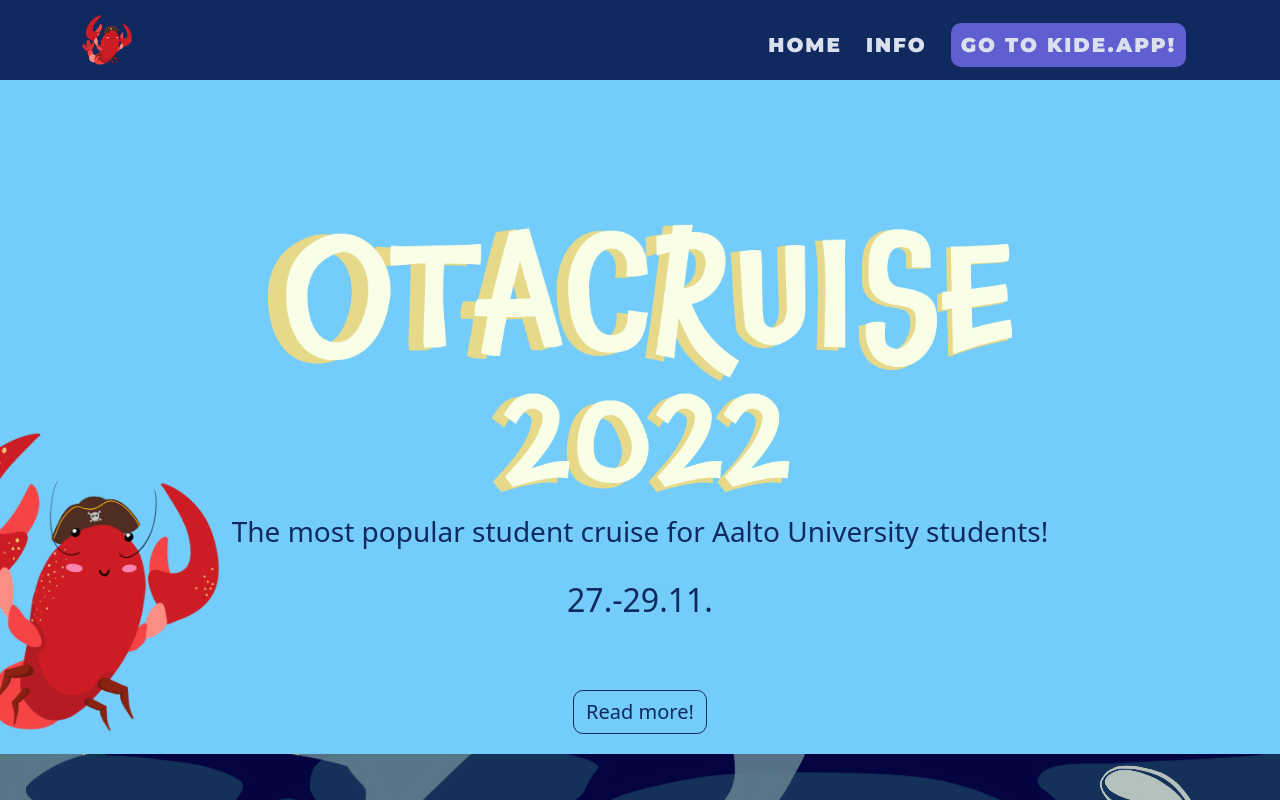
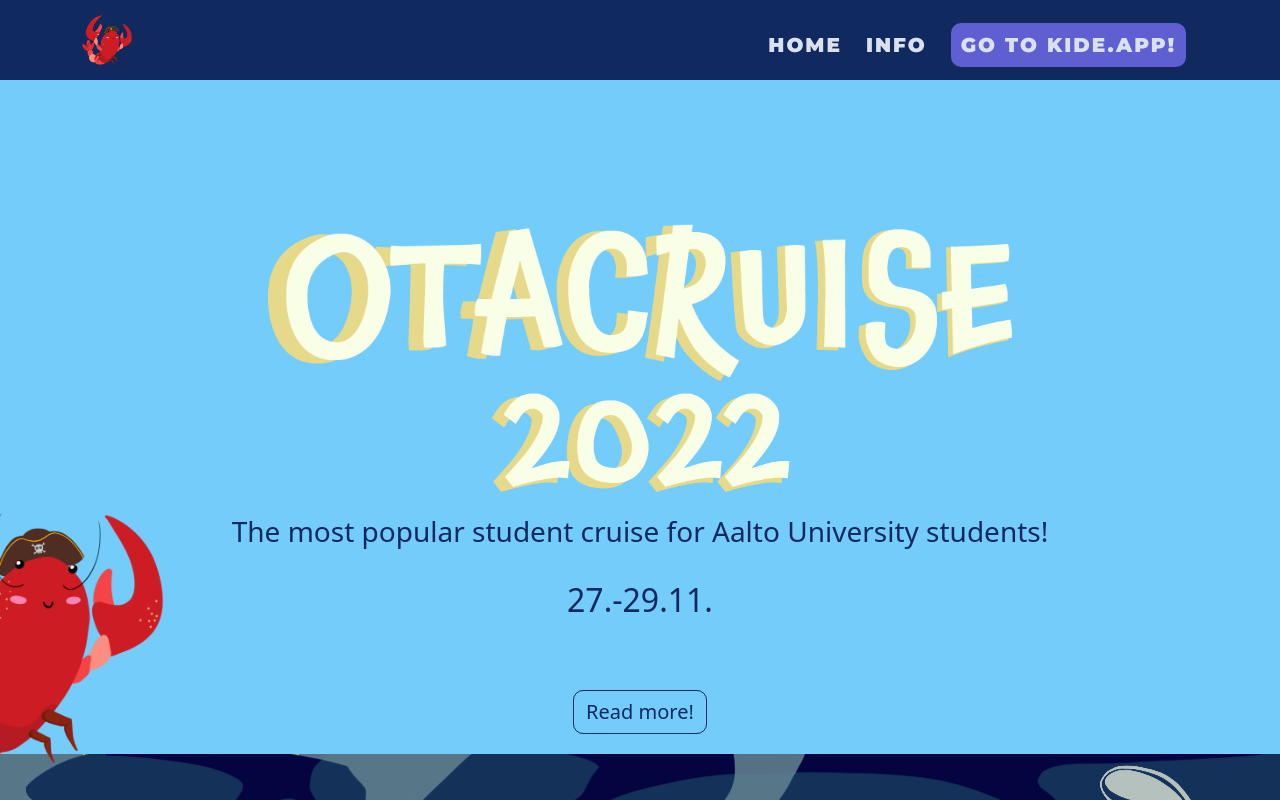
Before and after one commit to verkkomestari/otacruise, a React (Create React App) app: page / in a window 1280 px wide. Shown: the top 800 px of the page. Built offline with nearby package versions, Linux system fonts and the light colour scheme; a web font is replaced by a local one.

Commit message:
faq + hero edit

```diff
--- a/src/assets/infoList.js
+++ b/src/assets/infoList.js
@@ -144,11 +144,11 @@ const infoList = [
       },
       {
         subtitle: '',
-        body: "► 17 € meal voucher that you can use in the ship's restaurants and for example the breakfast",
+        body: "► 17 € meal voucher that you can use in the ship's restaurants and for example the breakfast. NOTE! De Luxe cabins do not have special breakfast, due to it being closed on this cruise.",
       },
       {
         subtitle: '',
-        body: '► Program on the ship, including a main stage artist that will be published later 🎉',
+        body: '► Program on the ship, including Kasmir as the main performer 🎉',
       },
       {
         subtitle: '',
@@ -220,6 +220,10 @@ const infoList = [
         body: 'One cabin member registers and pays for the entire cabin group in the same registration.',
       },
       {
+        subtitle: 'Can I switch cabin members in our cabin?',
+        body: 'Yes. You can edit your ticket information on Kide.app until 19.10.2022 free of charge. After that there is an editing fee of 30€.',
+      },
+      {
         subtitle:
           "I'm the one buying the cabin for me and my friends. What information do I need from my fellow cabin members to buy the cabin?",
         body: ' You will need the name (first & last name), name of your guild/association in Finnish, @aalto.fi email, phone number, date of birth, gender, nationality (if not Finnish) and clubone-membership number (optional) from each member of your cabin.',
@@ -241,6 +245,14 @@ const infoList = [
         subtitle: 'Who is organising Otacruise?',
         body: 'Otacruise is run by a non-profit association, Otaniemen Merikerho ry, set up specifically for this purpose. You can contact the organisers at merikerho@merikerho.net or on Telegram @CaptainOtacruise.',
       },
+      {
+        subtitle: 'Does the De Luxe cabin include a special breakfast?',
+        body: 'Unfortunately, no. The special breakfast is closed by the decision of Silja Line on Otacruise.',
+      },
+      {
+        subtitle: 'Is the spa open on the cruise?',
+        body: 'Yes. The Sunflower Oasis spa is open from 13.00-22.00. Last entrance at 20:30.',
+      },
     ],
   },
 ]
--- a/src/components/Hero.js
+++ b/src/components/Hero.js
@@ -12,7 +12,7 @@ const Hero = ({ executeScroll }) => {
       <div className='heroText'>
         <div className='container titleNbutton'>
           <div
-            className='d-flex justify-content-center align-items-center ms-md-5 me-md-5 mt-5'
+            className='d-flex justify-content-center align-items-center ms-md-5 me-md-5 mt-sm-5'
             id='titleCont'>
             <div>
               <div>
--- a/src/styles/Hero.css
+++ b/src/styles/Hero.css
@@ -24,7 +24,7 @@
 }
 
 .titleNbutton {
-  height: 100%;
+  height: max-content;
   display: flex;
   flex-direction: column;
   justify-content: space-between;
@@ -110,7 +110,8 @@ a.ticketLinkHero:hover{
 
 @media screen and (min-width: 300px) and  (min-height: 300px){
   .heroText {
-    height: 90vh;
+    height: 92vh;
+    min-height: 600px;
     padding: 100px 0px 0px 0px;
   }
 }
@@ -131,7 +132,7 @@ a.ticketLinkHero:hover{
 /* vertical tablet*/
 @media screen and (max-width: 820px) and (min-height: 1000px){
   .heroText {
-    height: 90vh;
+    height: 92vh;
     padding: 200px 0px 0px 0px;
   }
 
@@ -147,9 +148,8 @@ a.ticketLinkHero:hover{
 }
 
 @media screen and (min-width: 820px) and (max-width: 1100px) and (min-height: 1000px){
-
   .heroText {
-    height: 90vh;
+    height: 92vh;
     padding: 200px 0px 0px 0px;
   }
 
@@ -180,20 +180,24 @@ a.ticketLinkHero:hover{
   #year{
     max-width: 300px;
   }
+
+  .rapu1{
+    display: none;
+  }
 }
 
 @media screen and (min-width: 1100px) and (max-height: 1000px){
   .rapu1{
     display: block;
-    left: -10vh;
-    top: 54vh;
+    left: -17vh;
+    top: 58vh;
   }
 }
 
 @media screen and (min-width: 1100px) and (max-width: 1400px) and (min-height: 1000px){
   .rapu1{
     display: block;
-    left: -10vh;
+    left: -20vh;
     top: 70vh;
     max-height: 370px;
   }
@@ -202,7 +206,7 @@ a.ticketLinkHero:hover{
 @media screen and (min-width: 1400px)and (min-height: 600px){
 
   .heroText {
-    height: 90vh;
+    height: 92vh;
   }
 
   .date{
@@ -220,9 +224,7 @@ a.ticketLinkHero:hover{
   .rapu1 {
     display: block;
     left: -30px;
-    top: 50vh;
-    max-height: 400px;
+    top: 55vh;
+    max-height: 350px;
   }
-
-
 }
```
